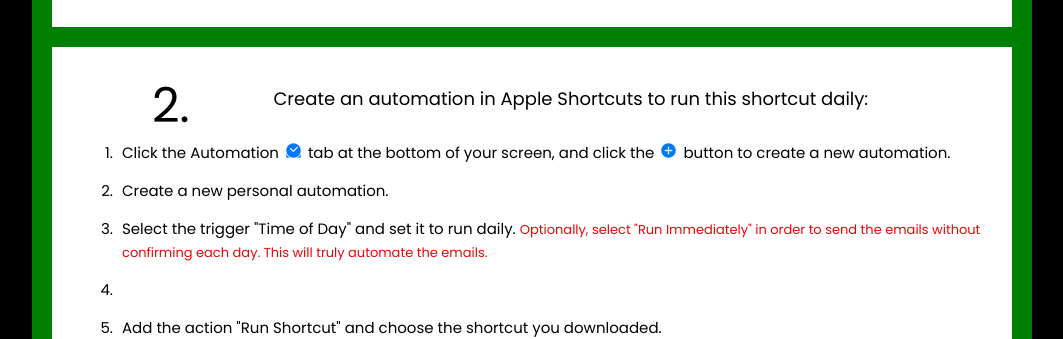
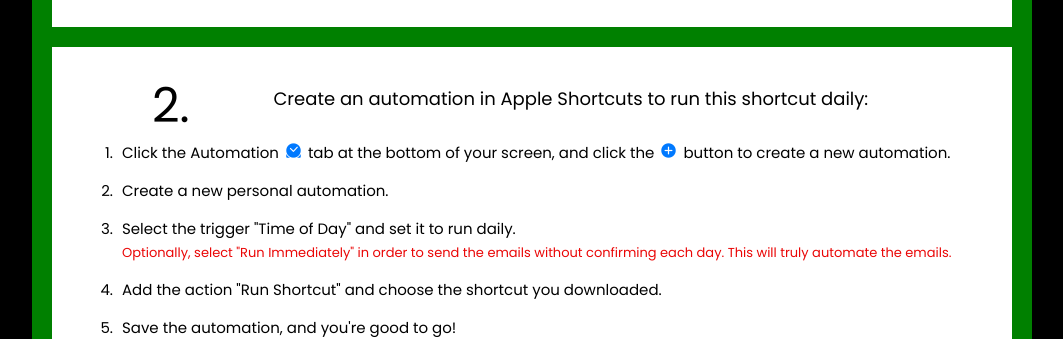
Before and after one commit to soapia/freefree, a plain HTML site: page index.html in a window 1280 px wide. Shown: the part 622-961 px from the top of the page, without its empty margins (108-1171 px from the left). Drawn offline with nearby package versions, Linux system fonts and the light colour scheme.

```diff
--- a/index.html
+++ b/index.html
@@ -80,8 +80,7 @@
       <ol>
           <li>Click the Automation <img src="assets/automation.png" class="in-text-icon" alt="automation icon"> tab at the bottom of your screen, and click the <img src="assets/plus.png" class="in-text-icon" alt="plus sign"> button to create a new automation.</li>
           <li>Create a new personal automation.</li>
-          <li>Select the trigger "Time of Day" and set it to run daily. <span>Optionally, select "Run Immediately" in order to send the emails without confirming each day. This will truly automate the emails.</span></li>
-        <li> </li>
+          <li>Select the trigger "Time of Day" and set it to run daily. <br><span>Optionally, select "Run Immediately" in order to send the emails without confirming each day. This will truly automate the emails.</span></li>
           <li>Add the action "Run Shortcut" and choose the shortcut you downloaded.</li>
           <li>Save the automation, and you're good to go!</li>
         </ol>
```
